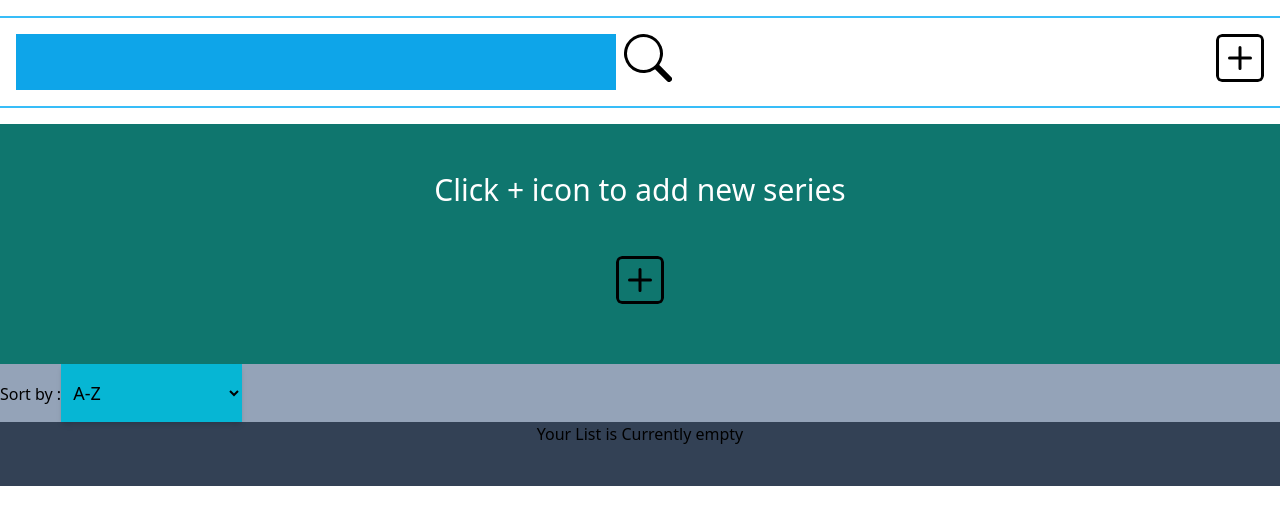
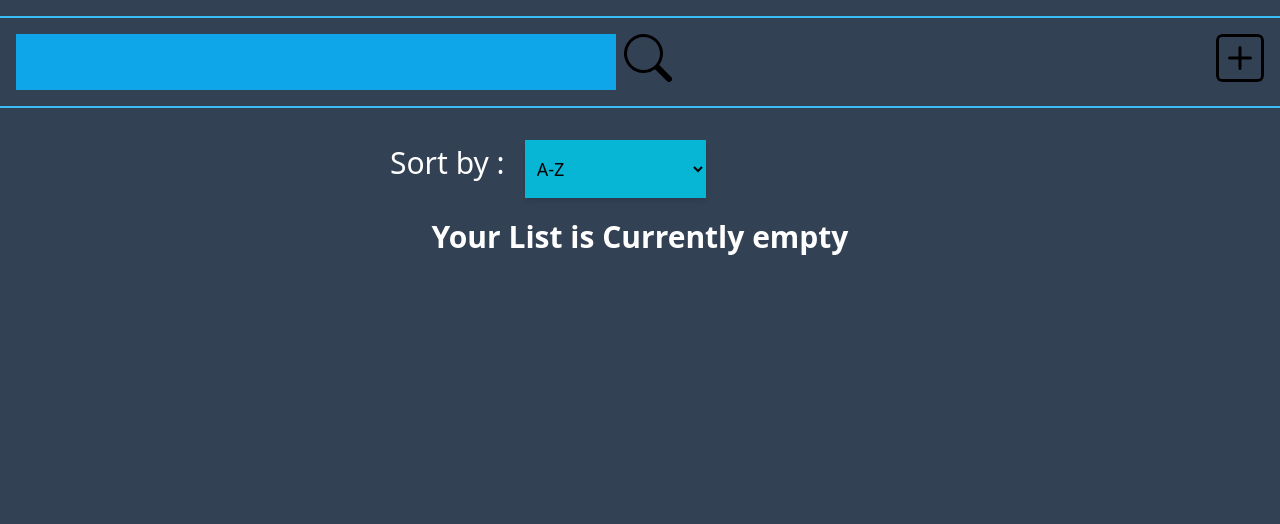
Before and after one commit to K3PAA/Movie-, a React (Vite) app: page / in a window 1280 px wide. Shown: the top 524 px of the page. Built offline with nearby package versions, Linux system fonts and the light colour scheme.

Commit message:
Code cleaning

```diff
--- a/src/App.jsx
+++ b/src/App.jsx
@@ -11,7 +11,7 @@ function App() {
       <header className='py-4'>
         <Nav />
       </header>
-      <Background />
+
       <Films />
     </div>
   )
--- a/src/Components/Films.jsx
+++ b/src/Components/Films.jsx
@@ -8,10 +8,8 @@ function Films() {
   const { yourList } = useGlobalContext()
 
   return (
-    <div className='relative translate-y-0 bg-slate-700 flex-row gap-3 align-center'>
-      <div>
-        <SmallNav />
-      </div>
+    <div className='relative translate-y-0  flex-row gap-3 align-center'>
+      <SmallNav />
 
       <div className='flex flex-wrap gap-6 pb-10 justify-center'>
         {yourList.length > 0 ? (
@@ -19,7 +17,9 @@ function Films() {
             return item.display && <SingleCard key={index} {...item} />
           })
         ) : (
-          <h1>Your List is Currently empty</h1>
+          <h1 className='font-bold text-[30px] text-white'>
+            Your List is Currently empty
+          </h1>
         )}
       </div>
     </div>
--- a/src/Components/filmComponents/SingleCard.jsx
+++ b/src/Components/filmComponents/SingleCard.jsx
@@ -17,7 +17,7 @@ function SingleCard({
   const { removeItem } = useGlobalContext()
 
   return (
-    <div className='relative my-4'>
+    <div className='relative my-4 '>
       <img
         src={`https://image.tmdb.org/t/p/w500/${backdrop_path}`}
         alt=''
@@ -35,7 +35,7 @@ function SingleCard({
         <h1 className='absolute  -bottom-6 left-0 bg-orange-700 w-full py-1 text-center'>
           {name || original_name || title || original_title}
         </h1>
-        <p className='absolute top-0 left-0 px-2 py-2 bg-orange-700 text-center'>
+        <p className='absolute top-0 left-0 px-2  bg-orange-700 text-center'>
           {vote_average.toFixed(2)}
         </p>
       </div>
--- a/src/Components/filmComponents/SmallNav.jsx
+++ b/src/Components/filmComponents/SmallNav.jsx
@@ -5,20 +5,21 @@ function SmallNav() {
   const { sortBy, handleSorting } = useGlobalContext()
 
   return (
-    <div className='bg-slate-400'>
-      Sort by :
+    <div className='bg-slate-700 py-4 mx-auto w-[500px]'>
+      <div className='flex'>
+        <h1 className='text-[30px] text-white'>Sort by :</h1>
         <select
           name='sorting'
           value={sortBy}
           onChange={(e) => handleSorting(e.target.value)}
-        className='shadow-md text-lg py-4 px-2 bg-cyan-500 border-0 pr-8'
+          className='shadow-md text-lg py-4 px-2 bg-cyan-500 border-0 pr-8 ml-5'
         >
           <option value='A-Z'>A-Z</option>
           <option value='Z-A'>Z-A</option>
           <option value='Score-Best'>Highiest score</option>
           <option value='Score-Worst'>Lowest score</option>
         </select>
-      <span className='bg-black'></span>
+      </div>
     </div>
   )
 }
--- a/src/index.css
+++ b/src/index.css
@@ -1,6 +1,12 @@
 @tailwind base;
 @tailwind components;
 @tailwind utilities;
+
+@layer base {
+  body {
+    @apply bg-slate-700;
+  }
+}
 
 @layer components {
   .nav-icon {
```
Lines whose indentation alone changed are shown as unchanged.
